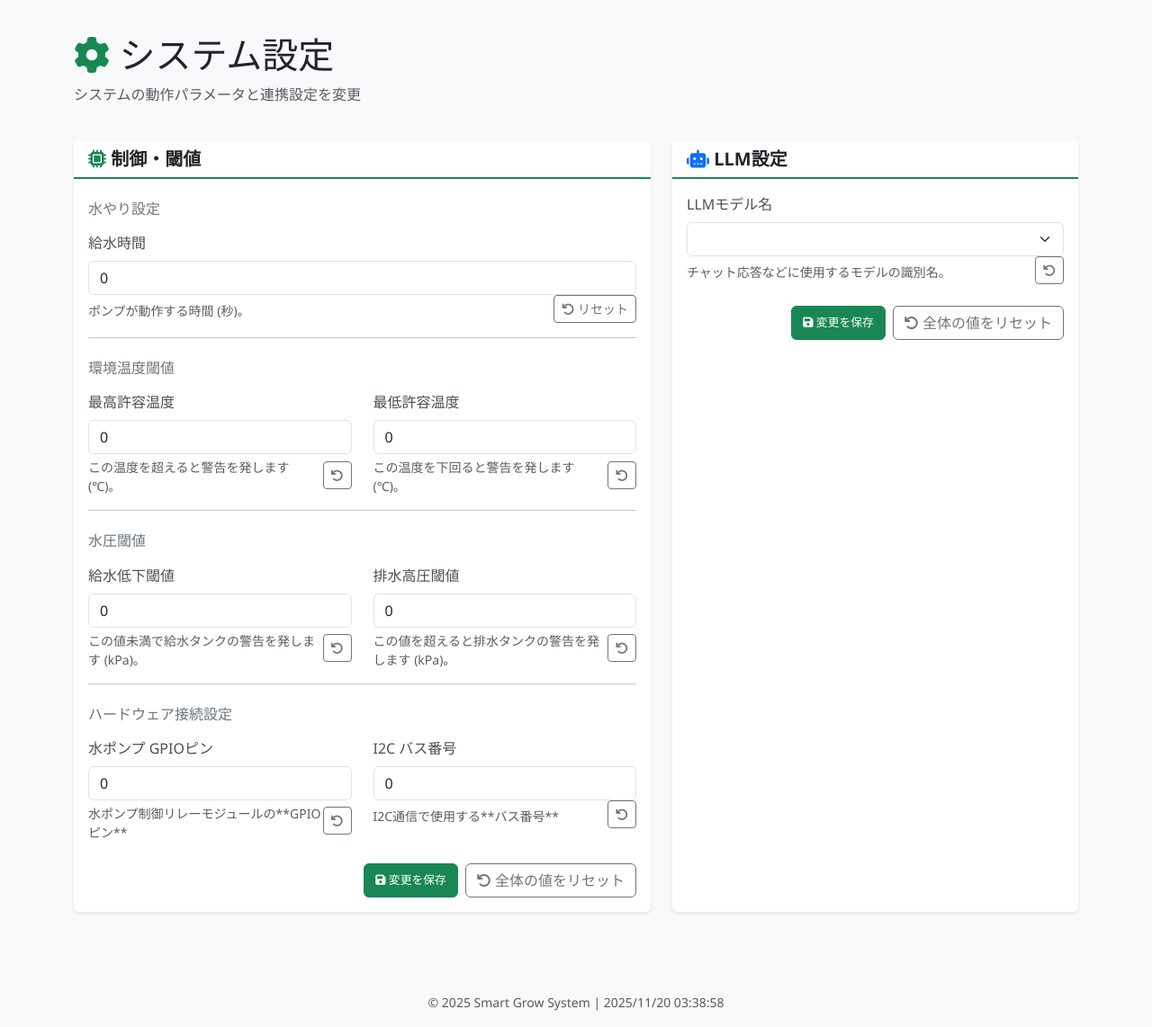
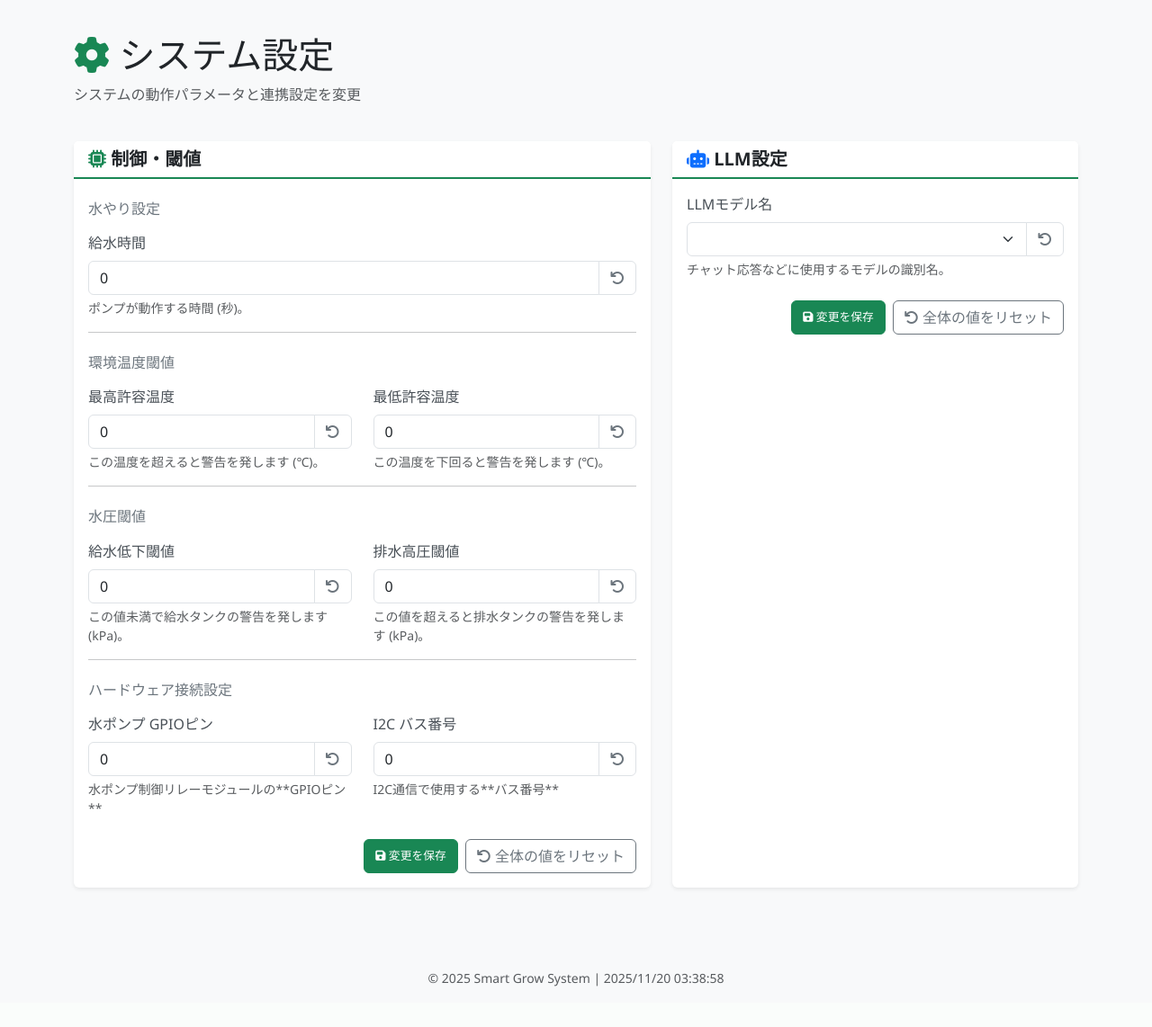
Before and after one commit to nh-dev26/smart-grow-core, a Flask app: page /settings in a window 1280 px wide. Shown: the part 57-1199 px from the top of the page at 90% size. After the commit the page ends 1154 px from the top, so only its background shows below. Run offline with Flask 3, Linux system fonts and the light colour scheme; data that the repository does not hold is empty.

Commit message:
uiの改良とメッセージ表示時のスクロール追加

```diff
--- a/web_app/static/css/settings.css
+++ b/web_app/static/css/settings.css
@@ -1,3 +1,18 @@
 .d-flex.justify-content-end.mt-4 > button:first-child {
     font-size: 0.8em;
 }
+
+.input-group .btn-outline-secondary {
+    border-color: #dee2e6;
+    border-left-color: #dee2e6;
+}
+
+.input-group .btn-outline-secondary:hover {
+    background-color: #f8f9fa;
+    border-color: #dee2e6;
+}
+
+.input-group .btn-outline-secondary:focus {
+    box-shadow: none;
+    border-color: #dee2e6;
+}
--- a/web_app/static/js/settings.js
+++ b/web_app/static/js/settings.js
@@ -86,23 +86,20 @@ async function saveSettings(apiUrl, data, settingName) {
     }
 }
 
-
 // 5.a. デフォルト設定に戻す処理 （個別）
 async function handleSingleReset(key) {
     const inputId = key;
-    const settingName = key; // 表示名はここではキー名をそのまま利用（またはHTMLから取得）
+    const settingName = key;
 
     if (!confirm(`本当に${settingName}をデフォルトに戻しますか？`)) return;
 
     try {
-        // API_URLS.resetSingle を使用
         const response = await fetch(API_URLS.resetSingle, {
             method: 'POST',
             headers: { 'Content-Type': 'application/json' },
             body: JSON.stringify({ key: key })
         });
 
-        // ... (以下は変更なし) ...
         if (response.ok) {
             const data = await response.json();
             document.getElementById(inputId).value = data.default_value;
@@ -139,16 +136,22 @@ async function handleOverallReset(apiUrl, settingName) {
     }
 }
 
-// 6. メッセージ表示ヘルパー関数
+// 6.メッセージ表示ヘルパー関数
 function displayMessage(message, className) {
     const container = document.getElementById('message-area');
-    // ... (前回のメッセージ表示ロジックと同じ) ...
+
     container.innerHTML = `
         <div class="alert ${className} alert-dismissible fade show" role="alert">
             ${message}
             <button type="button" class="btn-close" data-bs-dismiss="alert" aria-label="Close"></button>
         </div>
     `;
+
+    window.scrollTo({
+        top: 0,
+        behavior: 'smooth'
+    });
+
     setTimeout(() => {
         const alertElement = container.querySelector('.alert');
         if (alertElement) {
@@ -159,7 +162,7 @@ function displayMessage(message, className) {
 }
 
 
-// 7. イベントリスナーのセットアップ (修正)
+// 7.イベントリスナーのセットアップ
 document.addEventListener('DOMContentLoaded', () => {
     // 制御・閾値フォーム
     document.getElementById('threshold-form').addEventListener('submit', handleThresholdSubmit);
@@ -171,7 +174,7 @@ document.addEventListener('DOMContentLoaded', () => {
         handleOverallReset(API_URLS.resetThresholds, '制御・閾値設定');
     });
 
-    // 👇 連携 全体リセットボタンのバインド
+    // 連携 全体リセットボタンのバインド
     document.getElementById('reset-integrations-btn').addEventListener('click', () => {
         handleOverallReset(API_URLS.resetIntegrations, 'LLM設定'); // API_URLS.resetIntegrations は統合・連携リセット用
     });
--- a/web_app/templates/settings.html
+++ b/web_app/templates/settings.html
@@ -26,81 +26,102 @@
                 <div class="card-body">
                     <form id="threshold-form">
                         <h6 class="text-secondary mt-2 mb-3">水やり設定</h6>
+
                         <div class="mb-3">
                             <label for="water_duration_sec" class="form-label">給水時間</label>
+                            <div class="input-group">
                                 <input type="number" class="form-control" id="water_duration_sec" min="1" step="1" required>
-                            <div class="d-flex justify-content-between align-items-center">
-                                <div class="form-text">ポンプが動作する時間 (秒)。</div>
-                                <button type="button" class="btn btn-sm btn-outline-secondary" onclick="handleSingleReset('water_duration_sec')"><i class="fas fa-undo"></i> リセット</button>
+                                <button type="button" class="btn btn-outline-secondary" onclick="handleSingleReset('water_duration_sec')">
+                                    <i class="fas fa-undo"></i>
+                                </button>
                             </div>
+                            <div class="form-text mt-1">ポンプが動作する時間 (秒)。</div>
                         </div>
                         <hr>
 
                         <h6 class="text-secondary mt-4 mb-3">環境温度閾値</h6>
                         <div class="row mb-3">
+
                             <div class="col-md-6">
                                 <label for="temp_high_threshold" class="form-label">最高許容温度</label>
+                                <div class="input-group">
                                     <input type="number" class="form-control" id="temp_high_threshold" step="0.1" required>
-                                <div class="d-flex justify-content-between align-items-center">
-                                    <div class="form-text">この温度を超えると警告を発します (℃)。</div>
-                                    <button type="button" class="btn btn-sm btn-outline-secondary" onclick="handleSingleReset('temp_high_threshold')"><i class="fas fa-undo"></i> </button>
+                                    <button type="button" class="btn btn-outline-secondary" onclick="handleSingleReset('temp_high_threshold')">
+                                        <i class="fas fa-undo"></i>
+                                    </button>
                                 </div>
+                                <div class="form-text mt-1">この温度を超えると警告を発します (℃)。</div>
                             </div>
+
                             <div class="col-md-6">
                                 <label for="temp_low_threshold" class="form-label">最低許容温度</label>
+                                <div class="input-group">
                                     <input type="number" class="form-control" id="temp_low_threshold" step="0.1" required>
-                                <div class="d-flex justify-content-between align-items-center">
-                                    <div class="form-text">この温度を下回ると警告を発します (℃)。</div>
-                                    <button type="button" class="btn btn-sm btn-outline-secondary" onclick="handleSingleReset('temp_low_threshold')"><i class="fas fa-undo"></i></button>
+                                    <button type="button" class="btn btn-outline-secondary" onclick="handleSingleReset('temp_low_threshold')">
+                                        <i class="fas fa-undo"></i>
+                                    </button>
                                 </div>
+                                <div class="form-text mt-1">この温度を下回ると警告を発します (℃)。</div>
                             </div>
                         </div>
                         <hr>
 
                         <h6 class="text-secondary mt-4 mb-3">水圧閾値</h6>
                         <div class="row mb-3">
+
                             <div class="col-md-6">
                                 <label for="supply_low_threshold" class="form-label">給水低下閾値</label>
-                                <input type="number" class="form-control" id="supply_low_threshold" step="0.1" required>
-                                <div class="d-flex justify-content-between align-items-center">
-                                    <div class="form-text">この値未満で給水タンクの警告を発します (kPa)。</div>
-                                    <button type="button" class="btn btn-sm btn-outline-secondary" onclick="handleSingleReset('supply_low_threshold')"><i class="fas fa-undo"></i></button>
+                                <div class="input-group">
+                                    <input type="number" class="form-control" id="supply_low_threshold" step="1" required>
+                                    <button type="button" class="btn btn-outline-secondary" onclick="handleSingleReset('supply_low_threshold')">
+                                        <i class="fas fa-undo"></i>
+                                    </button>
                                 </div>
+                                <div class="form-text mt-1">この値未満で給水タンクの警告を発します (kPa)。</div>
                             </div>
+
                             <div class="col-md-6">
                                 <label for="drain_high_threshold" class="form-label">排水高圧閾値</label>
-                                <input type="number" class="form-control" id="drain_high_threshold" step="0.1" required>
-                                <div class="d-flex justify-content-between align-items-center">
-                                    <div class="form-text">この値を超えると排水タンクの警告を発します (kPa)。</div>
-                                    <button type="button" class="btn btn-sm btn-outline-secondary" onclick="handleSingleReset('drain_high_threshold')"><i class="fas fa-undo"></i></button>
+                                <div class="input-group">
+                                    <input type="number" class="form-control" id="drain_high_threshold" step="1" required>
+                                    <button type="button" class="btn btn-outline-secondary" onclick="handleSingleReset('drain_high_threshold')">
+                                        <i class="fas fa-undo"></i>
+                                    </button>
                                 </div>
+                                <div class="form-text mt-1">この値を超えると排水タンクの警告を発します (kPa)。</div>
                             </div>
                         </div>
                         <hr>
 
                         <h6 class="text-secondary mt-4 mb-3">ハードウェア接続設定</h6>
                         <div class="row mb-3">
+
                             <div class="col-md-6">
                                 <label for="pump_gpio_sig" class="form-label">水ポンプ GPIOピン</label>
-                                <input type="number" class="form-control"id="pump_gpio_sig" min="0" step="1" required>
-                                <div class="d-flex justify-content-between align-items-center">
-                                    <div class="form-text">水ポンプ制御リレーモジュールの**GPIOピン**</div>
-                                    <button type="button" class="btn btn-sm btn-outline-secondary" onclick="handleSingleReset('pump_gpio_sig')"><i class="fas fa-undo"></i></button>
+                                <div class="input-group">
+                                    <input type="number" class="form-control" id="pump_gpio_sig" min="0" step="1" required>
+                                    <button type="button" class="btn btn-outline-secondary" onclick="handleSingleReset('pump_gpio_sig')">
+                                        <i class="fas fa-undo"></i>
+                                    </button>
                                 </div>
+                                <div class="form-text mt-1">水ポンプ制御リレーモジュールの**GPIOピン**</div>
                             </div>
+
                             <div class="col-md-6">
                                 <label for="i2c_bus_num" class="form-label">I2C バス番号</label>
+                                <div class="input-group">
                                     <input type="number" class="form-control" id="i2c_bus_num" min="0" step="1" required>
-                                <div class="d-flex justify-content-between align-items-center">
-                                    <div class="form-text">I2C通信で使用する**バス番号**</div>
-                                    <button type="button" class="btn btn-sm btn-outline-secondary" onclick="handleSingleReset('i2c_bus_num')"><i class="fas fa-undo"></i></button>
+                                    <button type="button" class="btn btn-outline-secondary" onclick="handleSingleReset('i2c_bus_num')">
+                                        <i class="fas fa-undo"></i>
+                                    </button>
                                 </div>
+                                <div class="form-text mt-1">I2C通信で使用する**バス番号**</div>
                             </div>
                         </div>
 
                         <div class="d-flex justify-content-end mt-4">
                             <button type="submit" class="btn btn-success me-2"><i class="fas fa-save"></i> 変更を保存</button>
-                             <button type="button" class="btn btn-outline-secondary" id="reset-tresholds-btn"><i class="fas fa-undo"></i>  全体の値をリセット</button>
+                            <button type="button" class="btn btn-outline-secondary" id="reset-tresholds-btn"><i class="fas fa-undo"></i> 全体の値をリセット</button>
                         </div>
                     </form>
                 </div>
@@ -118,17 +139,19 @@
                         <div class="mb-3">
                             <label for="llm_model_name" class="form-label">LLMモデル名</label>
 
+                            <div class="input-group">
                                 <select class="form-select" id="llm_model_name" required>
                                     <option value="gpt-4-turbo">GPT-4 Turbo (互換性・強力)</option>
                                     <option value="gemini-2.5-flash" selected>Gemini Flash (高速・低コスト)</option>
                                     <option value="gemini-2.5-pro">Gemini Pro (高性能・複雑なタスク)</option>
                                     <option value="gemini-1.5-flash">Gemini 1.5 Flash (旧モデル互換)</option>
                                 </select>
+                                <button type="button" class="btn btn-outline-secondary" onclick="handleSingleReset('llm_model_name')">
+                                    <i class="fas fa-undo"></i>
+                                </button>
+                            </div>
 
-                            <div class="d-flex justify-content-between align-items-center">
-                                <div class="form-text">チャット応答などに使用するモデルの識別名。</div>
-                                <button type="button" class="btn btn-sm btn-outline-secondary" onclick="handleSingleReset('llm_model_name')"><i class="fas fa-undo"></i></button>
-                            </div>
+                            <div class="form-text mt-1">チャット応答などに使用するモデルの識別名。</div>
                         </div>
 
                         <div class="d-flex justify-content-end mt-4">
@@ -139,7 +162,6 @@
                 </div>
             </div>
         </div>
-
     </div>
 </div>
 {% endblock %}
```
Lines whose indentation alone changed are shown as unchanged.
